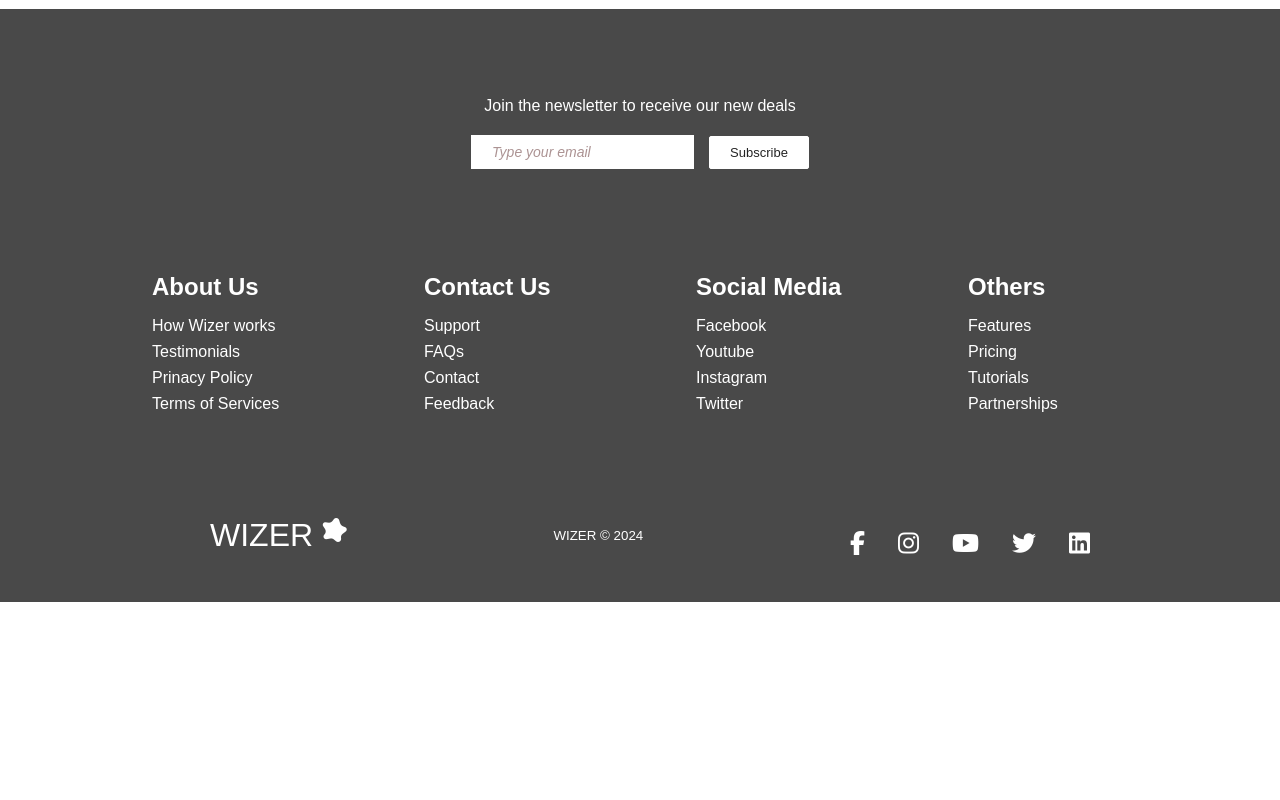
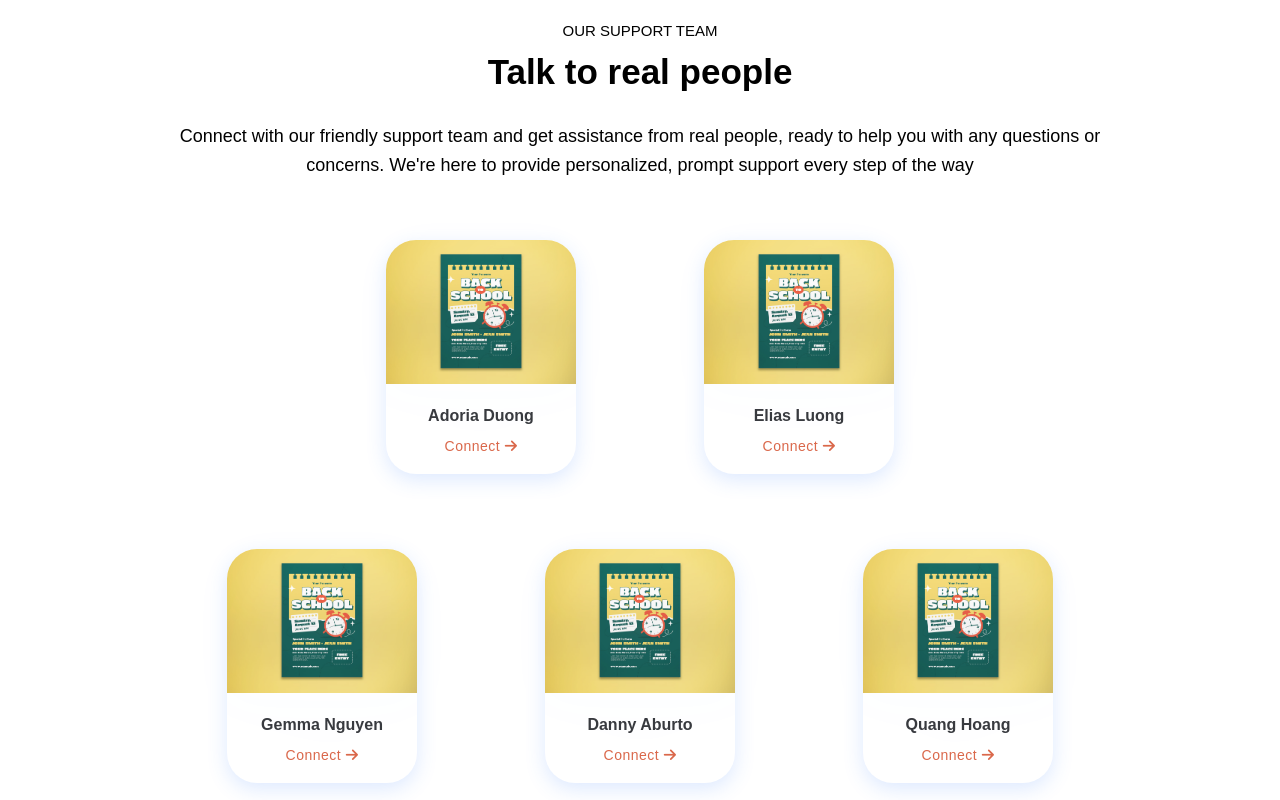
Before and after one commit to INFT6900-IT-Project/Wizer-app, a React (Create React App) app: page /contact-us in a window 1280 px wide. Shown: the part 1480-2280 px from the top of the page. Before the commit the page ends 2082 px from the top, so only its background shows below. Built offline with nearby package versions, Linux system fonts and the light colour scheme.

Commit message:
(17 Oct) Update Contact Us page
Update Contact Us page

```diff
--- /dev/null
+++ b/src/components/CardItem.css
@@ -0,0 +1,102 @@
+
+.contact-us-card-container{
+    display: flex;
+    flex-flow: column;
+    align-items: center;
+    min-height: 70vh;
+    background-color: white;
+    margin-left: 130px;
+    margin-right: 130px;
+    border-radius: 10px;
+    margin-top: 40px;
+
+}
+.contact-us-card-container h1{
+    font-size: 35px;
+}
+.team-title{
+    margin: 13px;
+    font-size: 15px;
+}
+
+.team-desc{
+    margin: 30px;
+    font-size: 18px;
+    line-height: 1.6;
+    text-align: center;
+}
+
+
+
+.cards-wrap{
+    position: relative;
+    display: flex;
+    margin: 30px 0 45px;
+}
+.card-item{
+    display: flex;
+    flex: 1;
+    margin: 0 4rem;
+    border-radius: 10px;
+}
+
+.card-item-pic-wrap {
+    position: relative;
+    width: 190px;
+    padding-top: 76%;
+    overflow: visible;
+
+}
+
+.card-item-pic-wrap img {
+    position: absolute;
+    top: 0;
+    right: 0;
+    bottom: 0;
+    left: 0;
+    align-items: center;
+    display: block;
+    width: 100%;
+    max-width: 100%;
+    height: 100%;
+    max-height: 100%;
+    object-fit: cover;
+    transition: all 0.2s linear;
+
+}
+
+.card-item-pic-wrap img:hover {
+    transform: scale(1.1);
+}
+
+
+
+
+.card-item-link {
+    display: flex;
+    flex-flow: column;
+    width: 100%;
+    box-shadow: 0 6px 20px rgba(56, 125, 255, 0.17);
+    -webkit-filter: drop-shadow(0 6px 20px rgba(56, 125, 255, 0.017));
+    filter: drop-shadow(0 6px 20px rgba(56, 125, 255, 0.017));
+    border-radius: 30px;
+    overflow: hidden;
+    text-decoration: none;
+    align-items: center;
+  }
+
+.card-item-link h5{
+    text-align: center;
+    color: #383a3f;
+    font-size: 16px;
+    margin-top: 10px;
+    padding: 13px;
+}
+
+.card-item-link p{
+    text-align: center;
+    color: #da684b;
+    font-size: 14px;
+    margin-bottom: 20px;
+    letter-spacing: 0.5px;
+}
--- /dev/null
+++ b/src/components/CardItem.js
@@ -0,0 +1,23 @@
+import React from 'react';
+import './CardItem.css'
+
+function CardItem(props) {
+  return (
+    <div>
+      <li className='card-item'>
+        <a className='card-item-link' href={props.path}>
+            <figure className='card-item-pic-wrap'>
+                <img
+                src={props.src}
+                alt='Member'
+                />
+            </figure>
+            <h5>{props.text}</h5>
+            <p>{props.description} <i class="fa-solid fa-arrow-right"></i></p>
+        </a>
+      </li>
+    </div>
+  )
+}
+
+export default CardItem
--- a/src/components/Pages/ContactUs.js
+++ b/src/components/Pages/ContactUs.js
@@ -3,6 +3,9 @@
 import arrow from '../../ImageVideo/arrow_icon.png';
 import msg from '../../ImageVideo/msg.png';
 import Footer from '../Footer';
+import CardItem from '../CardItem';
+import '../CardItem.css';
+import img1 from '../../ImageVideo/img1.jpg'
 
 function ContactUs() {
   return (
@@ -57,6 +60,59 @@
         </div>
 
 
+        <div className='contact-us-card-container'>
+          <>
+          <p className='team-title'>OUR SUPPORT TEAM</p>
+          <h1>Talk to real people</h1>
+          <p className='team-desc'>Connect with our friendly support team and get assistance from real people,
+            ready to help you with any questions or concerns. We're here to provide personalized,
+            prompt support every step of the way</p>
+          </>
+
+        <div className='cards-wrap'>
+          <CardItem
+        src={img1}
+        text='Adoria Duong'
+        description='Connect '
+        path='https://www.linkedin.com/in/thi-bao-ngoc-duong-5947491b7/'
+        />
+        <CardItem
+        src={img1}
+        text='Elias Luong'
+        description='Connect '
+        path='https://www.linkedin.com/in/hai-dang-luong-7a93a6134/'
+        />
+
+          </div>
+
+
+          <div className='cards-wrap'>
+
+            <CardItem
+        src={img1}
+        text='Gemma Nguyen'
+        description='Connect '
+        path='https://www.linkedin.com/in/thi-bao-ngoc-duong-5947491b7/'
+        />
+        <CardItem
+        src={img1}
+        text='Danny Aburto'
+        description='Connect '
+        path='https://www.linkedin.com/in/thi-bao-ngoc-duong-5947491b7/'
+        />
+        <CardItem
+        src={img1}
+        text='Quang Hoang'
+        description='Connect '
+        path='https://www.linkedin.com/in/thi-bao-ngoc-duong-5947491b7/'
+        />
+
+
+          </div>
+
+
+        </div>
+
 
     <Footer/>
     </div>
--- a/src/components/Pages/Features.css
+++ b/src/components/Pages/Features.css
@@ -10,20 +10,20 @@
   }
 
 .description {
-    font-size: 30px;
-    padding: 10px 60px;
+    font-size: 26px;
+    padding: 10px 68px;
     font-weight: 400;
     text-align: center;
+    margin-bottom: 20px;
 }
 
 
 .p-cards{
-    padding: 20px 70px;
-    font-size: 15px;
+    padding: 20px 30px;
+    font-size: 13px;
     line-height: 1.5;
     text-align: center;
     color: rgb(108, 105, 105);
-    text-align: center;
   }
 
 .p-under-cards{
@@ -40,13 +40,12 @@
     display: flex;
     justify-content: center;
     flex-wrap: wrap;
-    margin-top: 60px;
     text-align: center;
     margin-bottom: 40px;
 }
 
 .card{
-    width: 320px;
+    width: 280px;
     background-color: #ffffff;
     border-radius: 50px;
     overflow: hidden;
@@ -55,23 +54,19 @@
 }
 
 .card img{
-    width: 320px;
-    height: 260px;
+    width: 280px;
+    height: 200px;
     object-fit: cover;
 }
 
 .card-content h3{
-    font-size: 23px;
-    margin-left: 16px;
-    margin-right: 16px;
+    font-size: 22px;
+    margin-left: 13px;
+    margin-right: 13px;
     margin-top: 16px;
 }
 
 
-.card-content p{
-    font-size: 14px;
-    line-height: 1.3;
-}
 
 .card-content .btn{
     display: inline-block;
@@ -81,7 +76,7 @@
     border-radius: 20px;
     margin-bottom: 20px;
     color: #f8f8f8;
-    font-size: 14px;
+    font-size: 12px;
 }
 
 .video-tour{
```
